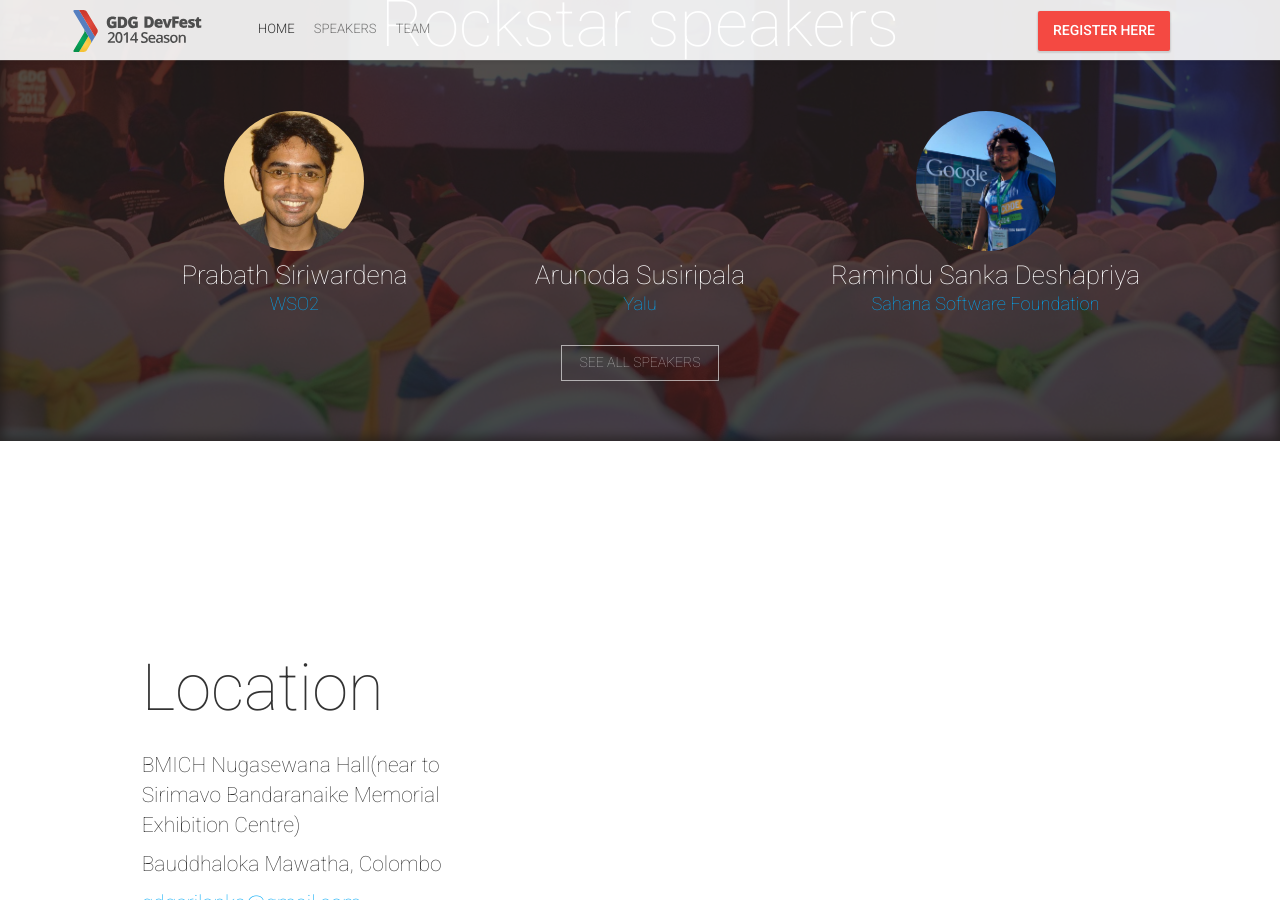
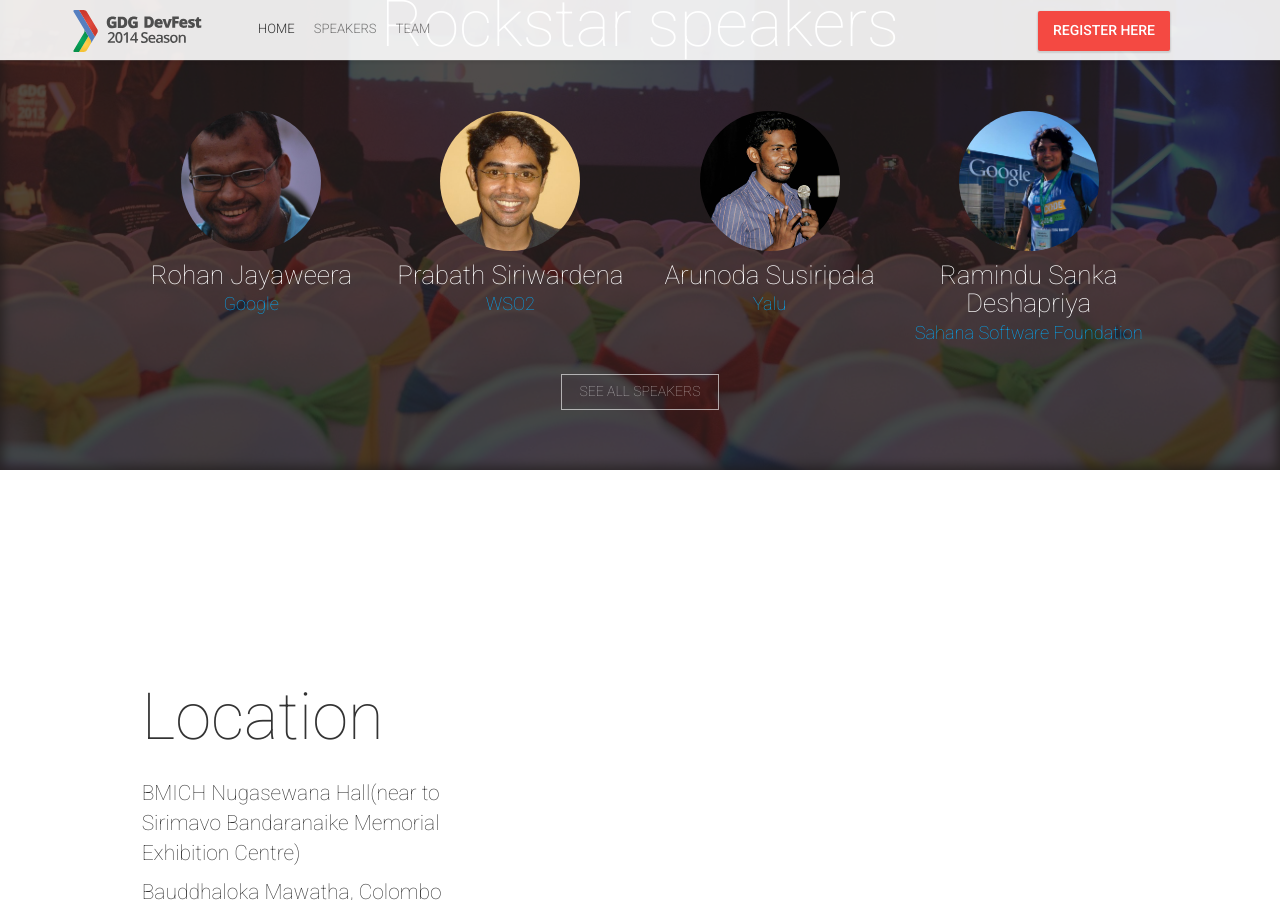
Before and after one commit to CodeLanka/devfeast-2014, a Jekyll site: the page built from index.html, in a window 1280 px wide and 900 px high, scrolled down 1862 px. Built offline with Jekyll 4.4.1, drawn with Linux system fonts in a browser that asks for light colours; nearby versions of some CDN libraries; comment, search, counter and statistics services are not loaded; part of the change alters nothing that is shown.

```diff
--- a/_config.yml
+++ b/_config.yml
@@ -77,7 +77,7 @@ latestNewsTitle: "Latest news"
 
 # Rockstar Speakers Block
 rockstarSpeakersImage: "rockstar.jpg"
-rockstarSpeakersCount: 3
+rockstarSpeakersCount: 4
 rockstarSpeakersTitle: "Rockstar speakers"
 rockstarSpeakersButtonText: "See all speakers"
 
```
Also changed, not shown: img/people/arunoda.jpg (added).
